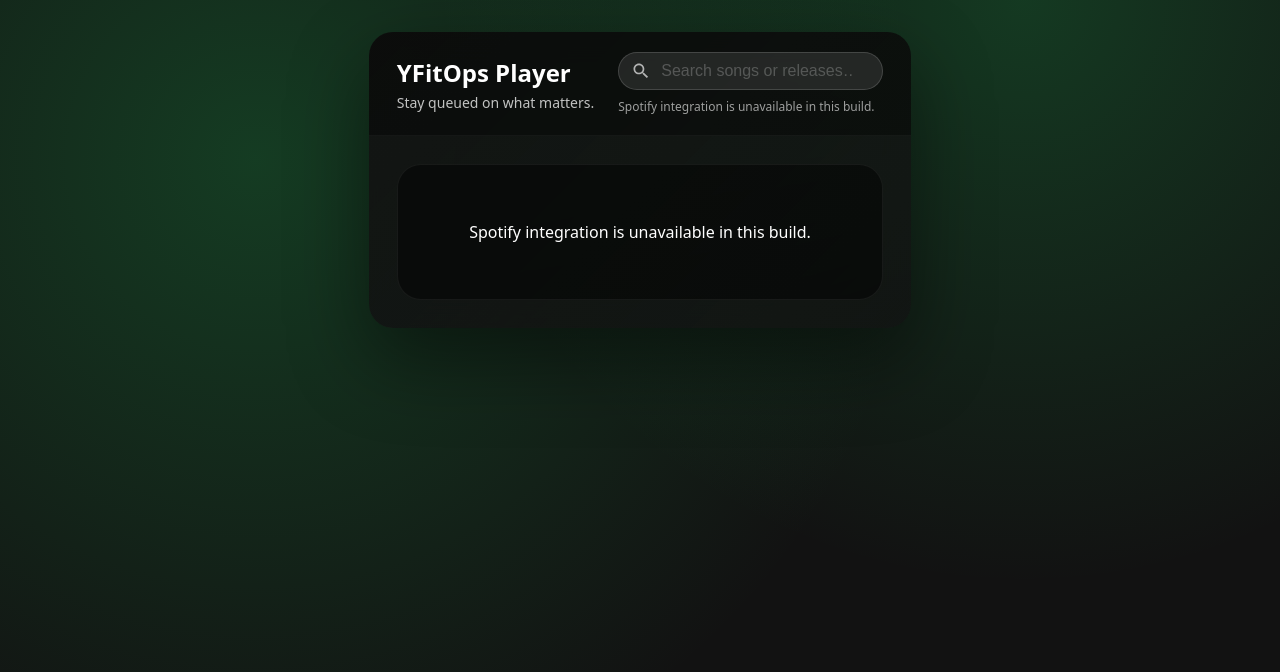
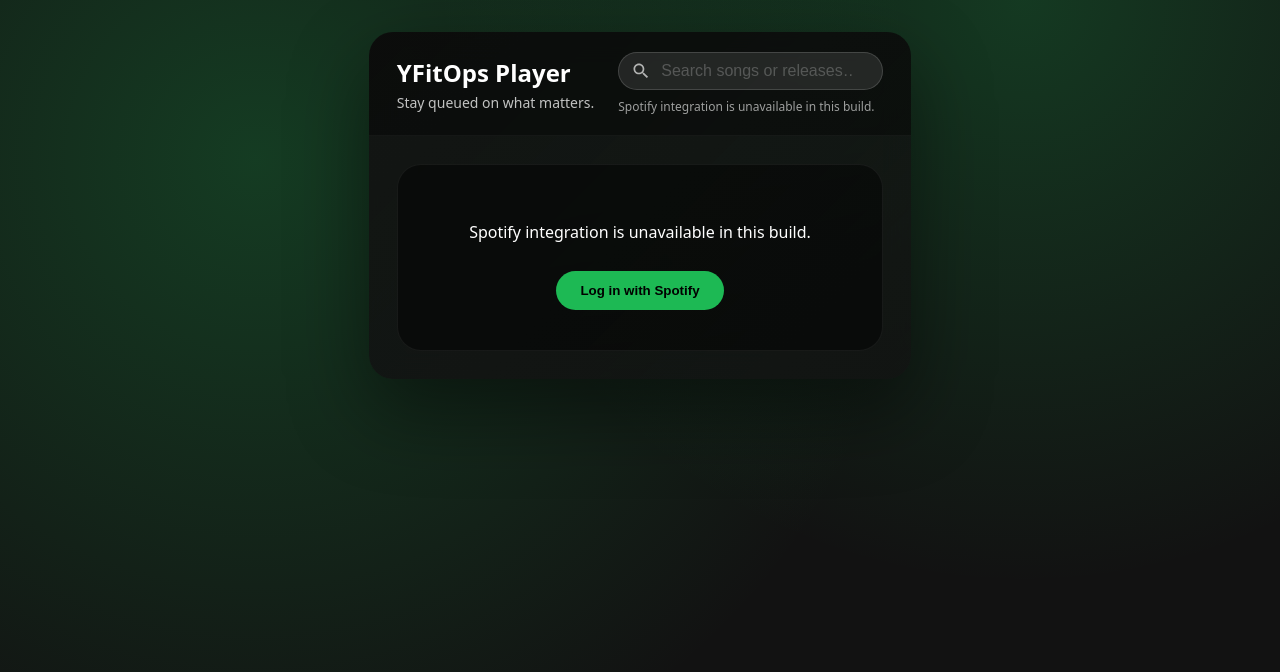
Before and after one commit to jjlyon/yfitops-client, a Vue app: page / in a window 1280 px wide. Shown: the top 672 px of the page. Built offline with nearby package versions, Linux system fonts and the light colour scheme.

Commit message:
Show login retry after auth errors

```diff
--- a/src/renderer/components/AuthGate.vue
+++ b/src/renderer/components/AuthGate.vue
@@ -27,7 +27,9 @@
 const hasProfile = computed(() => Boolean(store.state.profile));
 
 const showAuthCard = computed(() => authStatus.value !== 'ready' || !hasProfile.value);
-const showLoginButton = computed(() => authStatus.value === 'prompt');
+const showLoginButton = computed(() =>
+  authStatus.value === 'prompt' || authStatus.value === 'error'
+);
 
 const login = () => {
   store.actions.auth.login();
```
